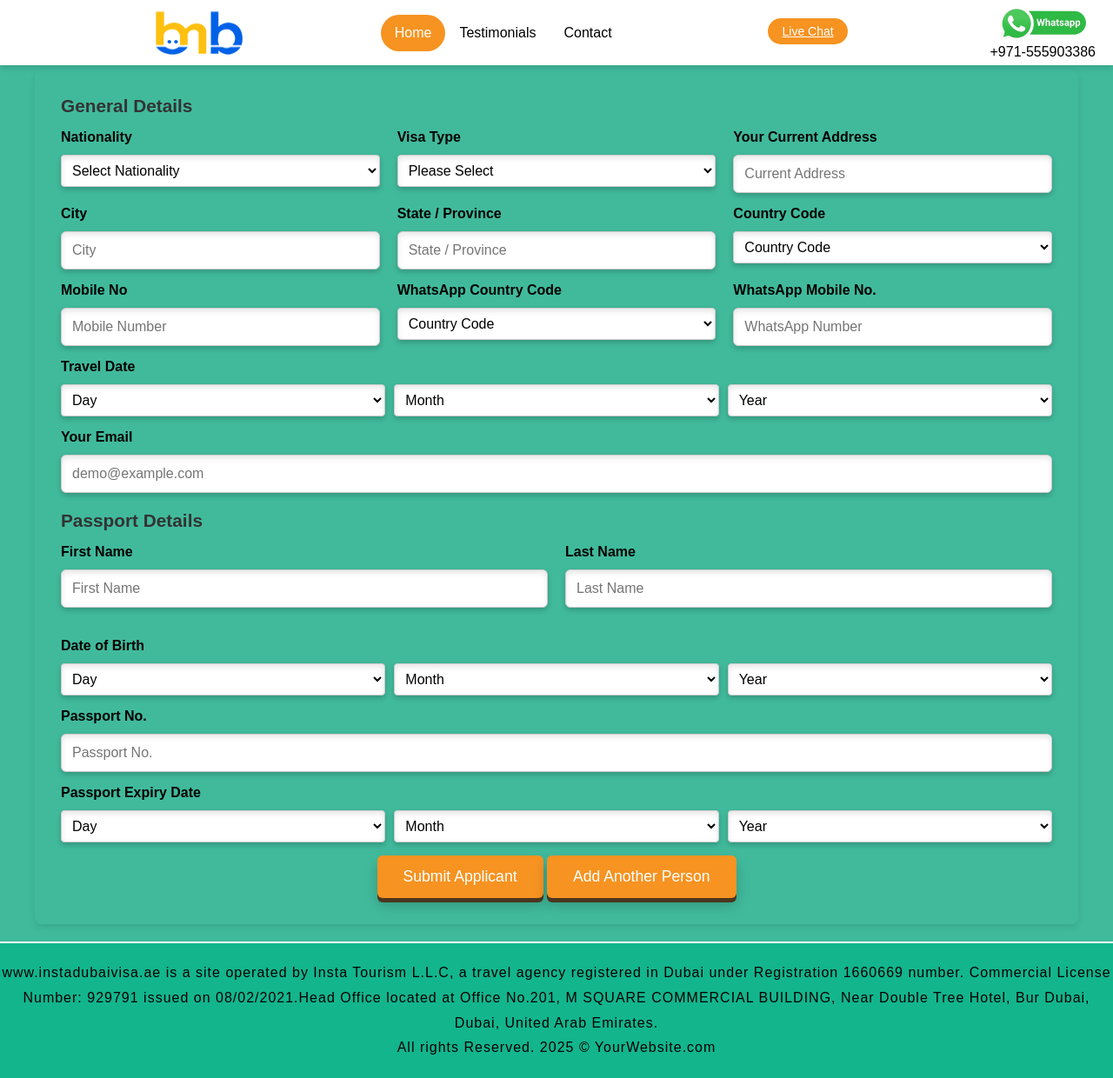
After one commit to SundaramDubey/visaonlineuae-2025-26, a CodeIgniter app: page /visaonlineuae-2025-26/index.php/form/index in a window 1280 px wide. The commit adds this page. Shown: the whole page at 87% size. Run offline with CodeIgniter, Linux system fonts and the light colour scheme.

Commit message:
commit-form-making
form-making field

```diff
--- a/application/config/routes.php
+++ b/application/config/routes.php
@@ -51,6 +51,7 @@ defined('BASEPATH') OR exit('No direct script access allowed');
 */
 $route['default_controller'] = 'welcome';
 $route['default_controller'] = 'header';
+// $route['default_controller'] = 'form';
 $route['404_override'] = '';
 $route['translate_uri_dashes'] = FALSE;
 $route['header'] = 'header/visa_header';
@@ -60,3 +61,4 @@ $route['reviews'] = 'header/customer_reviews';
 $route['contact'] = 'header/contact';
 $route['form'] = 'header/load_form_data';
 $route['destination'] = 'header/load_form_data';
+$route['form'] = 'form/index';
--- /dev/null
+++ b/application/controllers/Form.php
@@ -0,0 +1,25 @@
+<?php
+defined('BASEPATH') OR exit('No direct script access allowed');
+
+class Form extends CI_Controller {
+
+	/**
+	 * Index Page for this controller.
+	 *
+	 * Maps to the following URL
+	 * 		http://example.com/index.php/welcome
+	 *	- or -
+	 * 		http://example.com/index.php/welcome/index
+	 *	- or -
+	 * Since this controller is set as the default controller in
+	 * config/routes.php, it's displayed at http://example.com/
+	 *
+	 * So any other public methods not prefixed with an underscore will
+	 * map to /index.php/welcome/<method_name>
+	 * @see https://codeigniter.com/userguide3/general/urls.html
+	 */
+	public function index()
+	{
+		$this->load->view('form');
+	}
+}
--- /dev/null
+++ b/application/views/form.php
@@ -0,0 +1,225 @@
+<!DOCTYPE html>
+<html lang="en">
+
+<head>
+    <meta charset="UTF-8">
+    <meta name="viewport" content="width=device-width, initial-scale=1.0">
+    <title><?php echo isset($title) ? $title : "Visa UAE"; ?></title>
+    <link rel="stylesheet" href="<?php echo base_url('assets/css/header.css'); ?>">
+    <link rel="stylesheet" href="<?php echo base_url('assets/css/form.css'); ?>">
+    <link rel="stylesheet" href="<?php echo base_url('assets/js/script.js'); ?>" class="js">
+    <script src="https://code.jquery.com/jquery-3.6.0.min.js"></script>
+
+</head>
+
+<body>
+    <header class="row pull_left borderFromBottom headerSection">
+        <div class="wrap">
+            <div class="row upperSection">
+                <div class="menuIcon" id="menuIcon">
+                    <div class="idv-img-sprites mobi"></div>
+                </div>
+                <div class="logoPanel">
+                    <a href="<?php echo base_url('tour'); ?>" class="row">
+                        <img class="marginTopsm marginRight flags lazy"
+                            src="<?php echo base_url('assets/images/bmb-logo-sm.png'); ?>" height="50"
+                            style="display: unset; position:relative; float:left; top: -5px;" alt="UAE" />
+                    </a>
+                </div>
+                <div class="navigationmain-section">
+                    <div class="header-menu-overlay"></div>
+                    <nav class="navigation-Panel radius-0-1-1-0">
+                        <div class="navigation">
+                            <a class="active" href="<?php echo base_url('/index.php/header'); ?>">Home</a>
+                            <div class="bmbmenudiv"></div>
+                            <a class="closeMenu testi" href="#faqs" style="display:none">Faq</a>
+                            <a class="closeMenu testi" href="#testimonials">Testimonials</a>
+                            <a class="closeMenu changehref" href="#contact">Contact</a>
+                        </div>
+                    </nav>
+                </div>
+
+                <div class="marginFromTop paddingFromTop pull_right livechatmob">
+                    <a href="javascript:void(Tawk_API.toggle())" class="popup-btn">Live Chat</a>
+                </div>
+
+                <div class="pull_right column-one mobWhatsappIcon padding-All-sm paddingFromLeftNone mob10 mobmargin-0">
+                    <div class="row">
+                        <a href="https://api.whatsapp.com/send?phone=971555903386&amp;text=Hi, I just visited your website and I have some queries related to it."
+                            target="_blank" class="container paddingFromTop mobpadding-0">
+                            <img class='lazy' src="<?php echo base_url('assets/images/whatsapp-sm.webp'); ?>"
+                                alt="Whatsapp Icon" title="Whatsapp Icon" width="100" height="40">
+                        </a>
+                    </div>
+                    <div class="row alignFromCenter fontEleven mobDisplayNone">+971-555903386</div>
+                </div>
+
+            </div>
+        </div>
+    </header>
+
+    <form id="vForm" name="vForm" action="#" method="post" enctype="multipart/form-data">
+        <div class="form-section">
+            <h3>General Details</h3>
+
+            <div class="form-row">
+                <div class="form-group">
+                    <label for="nationality_id">Nationality</label>
+                    <select name="nationality_id" id="nationality_id" aria-label="Nationality">
+                        <option value="">Select Nationality</option>
+                    </select>
+                </div>
+
+                <div class="form-group">
+                    <label for="git_type_id">Visa Type</label>
+                    <select name="git_type_id" id="git_type_id" aria-label="Visa Type">
+                        <option value="">Please Select</option>
+                    </select>
+                </div>
+                <div class="form-group">
+                    <label for="address1">Your Current Address</label>
+                    <input type="text" id="address1" name="address1" placeholder="Current Address" />
+                </div>
+            </div>
+            <div class="form-row">
+                <div class="form-group">
+                    <label for="city">City</label>
+                    <input type="text" id="city" name="city" placeholder="City" />
+                </div>
+
+                <div class="form-group">
+                    <label for="state">State / Province</label>
+                    <input type="text" id="state" name="state" placeholder="State / Province" />
+                </div>
+
+                <div class="form-group">
+                    <label for="country_isd_code">Country Code</label>
+                    <select name="country_isd_code" id="country_isd_code" aria-label="Code">
+                        <option value="">Country Code</option>
+                    </select>
+                </div>
+            </div>
+            <div class="form-row">
+                <div class="form-group">
+                    <label for="mobile">Mobile No</label>
+                    <input type="text" id="mobile" name="mobile" placeholder="Mobile Number" />
+                </div>
+
+                <!-- <div class="form-group">
+                    <label>
+                        <input type="checkbox" name="same_as" id="same_as" checked />
+                        Same as WhatsApp Number
+                    </label>
+                </div> -->
+
+                <div class="form-group">
+                    <label for="whatsapp_isd_code">WhatsApp Country Code</label>
+                    <select name="whatsapp_isd_code" id="whatsapp_isd_code" aria-label="WhatsApp Country Code">
+                        <option value="">Country Code</option>
+                    </select>
+                </div>
+
+                <div class="form-group">
+                    <label for="whatsapp_number">WhatsApp Mobile No.</label>
+                    <input type="text" id="whatsapp_number" name="whatsapp_number" placeholder="WhatsApp Number" />
+                </div>
+            </div>
+            <div class="form-row">
+                <div class="form-group">
+                    <label for="start_date_day">Travel Date</label>
+                    <div class="select-group">
+                        <select name="start_date_day" id="start_date_day" aria-label="Day">
+                            <option value="">Day</option>
+                        </select>
+                        <select name="start_date_month" id="start_date_month" aria-label="Month">
+                            <option value="">Month</option>
+                        </select>
+                        <select name="start_date_year" id="start_date_year" aria-label="Year">
+                            <option value="">Year</option>
+                        </select>
+                    </div>
+                </div>
+            </div>
+
+
+            <div class="form-group">
+                <label for="email_id">Your Email</label>
+                <input type="email" id="email_id" name="email_id" placeholder="demo@example.com" />
+            </div>
+        </div>
+
+        <div class="form-section">
+            <h3>Passport Details</h3>
+            <div class="form-row">
+                <div class="form-group">
+                    <label for="first_name">First Name</label>
+                    <input type="text" id="first_name" name="first_name" placeholder="First Name" />
+                </div>
+
+                <div class="form-group">
+                    <label for="last_name">Last Name</label>
+                    <input type="text" id="last_name" name="last_name" placeholder="Last Name" />
+                </div>
+            </div>
+        </div>
+        <div class="form-group">
+            <label for="personal_dob_day">Date of Birth</label>
+            <div class="select-group">
+                <select name="personal_dob_day" id="personal_dob_day" aria-label="Day">
+                    <option value="">Day</option>
+                </select>
+                <select name="personal_dob_month" id="personal_dob_month" aria-label="Month">
+                    <option value="">Month</option>
+                </select>
+                <select name="personal_dob_year" id="personal_dob_year" aria-label="Year">
+                    <option value="">Year</option>
+                </select>
+            </div>
+        </div>
+        <div class="form-row">
+            <div class="form-group">
+                <label for="Passport_no">Passport No.</label>
+                <input type="text" id="Passport_no" name="Passport_no" placeholder="Passport No." />
+            </div>
+        </div>
+        <div class="form-row">
+            <div class="form-group">
+                <label for="passport_expiry_day">Passport Expiry Date</label>
+                <div class="select-group">
+                    <select name="passport_expiry_day" id="passport_expiry_day" aria-label="Day">
+                        <option value="">Day</option>
+                    </select>
+                    <select name="passport_expiry_month" id="passport_expiry_month" aria-label="Month">
+                        <option value="">Month</option>
+                    </select>
+                    <select name="passport_expiry_year" id="passport_expiry_year" aria-label="Year">
+                        <option value="">Year</option>
+                    </select>
+                </div>
+            </div>
+        </div>
+        <button type="submit">Submit Applicant</button>
+        <button type="submit">Add Another Person</button>
+    </form>
+
+    <div class="row footerBG">
+        <div class="wrap">
+            <div class="row line-height-reg mobRow mobAlignCenter alignFromCenter">
+                www.instadubaivisa.ae is a site operated by Insta Tourism L.L.C, a travel agency registered in Dubai
+                under Registration 1660669 number. Commercial License Number: 929791 issued on 08/02/2021.Head
+                Office located at Office No.201, M SQUARE COMMERCIAL BUILDING, Near Double Tree Hotel, Bur Dubai,
+                Dubai, United Arab Emirates. <br>
+                All rights Reserved. 2025 © YourWebsite.com
+            </div>
+        </div>
+    </div>
+
+
+
+
+
+
+    <script src="<?php echo base_url('assets/js/script.js'); ?>"></script>
+    <script src="https://cdnjs.cloudflare.com/ajax/libs/bootstrap/5.3.0/js/bootstrap.bundle.min.js"></script>
+
+</body>
--- /dev/null
+++ b/assets/css/form.css
@@ -0,0 +1,188 @@
+body {
+	font-family: Arial, sans-serif;
+	background-color: #41ba9c;
+	margin: 0;
+	padding: 0;
+}
+
+.form-row {
+	display: flex;
+	justify-content: space-between;
+	gap: 20px; /* Adds space between the two divs */
+}
+
+.form-group {
+	flex: 1;
+}
+
+.form-group label {
+	display: block;
+	margin-bottom: 3px;
+	text-align: left;
+}
+
+.form-group select {
+	width: 100%; /* Ensures the select element fills the div */
+	padding: 8px;
+	border: 1px solid #ccc;
+	border-radius: 4px;
+}
+
+form {
+	max-width: 1200px;
+	margin: 20px auto;
+	background: #41ba9c;
+	margin-top: 80px;
+	padding: 30px;
+	border-radius: 8px;
+	box-shadow: 0 4px 8px rgba(0, 0, 0, 0.1);
+}
+
+h3 {
+	font-size: 1.3rem;
+	color: #333;
+	margin-bottom: 15px;
+	text-align: left;
+}
+
+.form-section {
+	margin-bottom: 20px;
+}
+
+.form-group {
+	margin-bottom: 15px;
+}
+
+label {
+	font-weight: 600;
+	display: block;
+	margin-bottom: 5px;
+}
+
+/* Input Fields with 3D Effect */
+input[type="text"],
+input[type="email"],
+select {
+	width: 100%;
+	padding: 12px;
+	font-size: 1rem;
+	border: 1px solid #ccc;
+	border-radius: 6px;
+	box-sizing: border-box;
+	transition: all 0.3s ease-in-out;
+	box-shadow: inset 0 3px 6px rgba(0, 0, 0, 0.1), 0 3px 6px rgba(0, 0, 0, 0.2);
+	background-color: #fff;
+}
+
+input[type="text"]:focus,
+input[type="email"]:focus,
+select:focus {
+	border-color: #4caf50;
+	box-shadow: inset 0 3px 6px rgba(0, 0, 0, 0.1), 0 4px 8px rgba(0, 0, 0, 0.3);
+	outline: none;
+}
+
+input[type="checkbox"] {
+	margin-right: 10px;
+}
+
+/* Button Styling with 3D Effect */
+.button-group {
+	display: flex;
+	justify-content: space-between;
+	gap: 10px;
+	margin-top: 20px;
+}
+
+button {
+	padding: 14px 30px;
+	font-size: 1.1rem;
+	color: #fff;
+	background-color: #f69321;
+	border: none;
+	border-radius: 6px;
+	cursor: pointer;
+	flex: 1;
+	transition: all 0.3s ease-in-out;
+	box-shadow: 0 5px #4b361f, 0 8px 15px rgba(0, 0, 0, 0.2);
+	position: relative;
+}
+
+button:hover {
+	background-color: #3d8b40;
+	box-shadow: 0 3px #2e6b30, 0 6px 12px rgba(0, 0, 0, 0.2);
+	transform: translateY(2px);
+}
+
+button:active {
+	box-shadow: 0 1px #2e6b30, 0 3px 6px rgba(0, 0, 0, 0.2);
+	transform: translateY(4px);
+}
+
+.tooltip {
+	position: relative;
+	display: inline-block;
+	cursor: pointer;
+}
+
+.tooltip .tooltiptext {
+	visibility: hidden;
+	width: 200px;
+	background-color: #333;
+	color: #fff;
+	text-align: center;
+	border-radius: 5px;
+	padding: 5px;
+	position: absolute;
+	z-index: 1;
+	bottom: 125%;
+	left: 50%;
+	margin-left: -100px;
+}
+
+.tooltip:hover .tooltiptext {
+	visibility: visible;
+}
+
+.form-row {
+	display: flex;
+	justify-content: space-between;
+}
+
+.form-group {
+	display: flex;
+	flex-direction: column;
+	gap: 8px;
+}
+
+.select-group {
+	display: flex;
+	gap: 10px; /* Adjusts spacing between selects */
+}
+
+.select-group select {
+	flex: 1;
+	padding: 8px;
+	border: 1px solid #ccc;
+	border-radius: 4px;
+	min-width: 100px; /* Ensures proper width */
+}
+
+.form-group {
+	display: flex;
+	flex-direction: column;
+	gap: 8px;
+}
+
+.select-group {
+	display: flex;
+	gap: 10px; /* Adjusts spacing between selects */
+}
+
+.select-group select {
+	flex: 1;
+	padding: 8px;
+	border: 1px solid #ccc;
+	border-radius: 4px;
+	min-width: 100px; /* Ensures proper width */
+}
--- a/assets/css/header.css
+++ b/assets/css/header.css
@@ -19,16 +19,18 @@
 	justify-content: space-between;
 	height: 75px;
 	padding: 0 20px;
-	background:  #13b58d ;
+	background:  #fff ;
 }
 
 .logoPanel {
 	margin: 10px 0 0;
 	width: auto;
+
 }
 
 .logoPanel img {
 	width: 100px;
+
 }
 
 .navigation {
--- a/assets/js/script.js
+++ b/assets/js/script.js
@@ -1,3 +1,4 @@
+// Most Popular Destination code here----->
 $(document).ready(function () {
 	const $carousel = $("#carousel");
 	const scrollAmount = 300;
```
Also changed, not shown: application/views/header.php (+4 -11 lines), assets/images/scroll-up.png (added).
